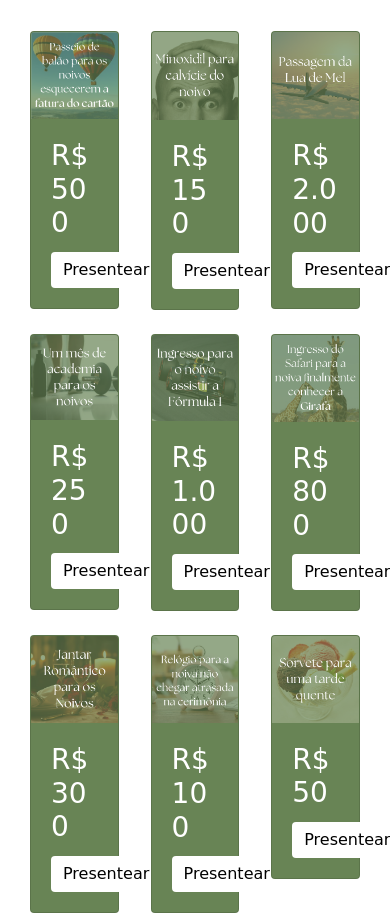
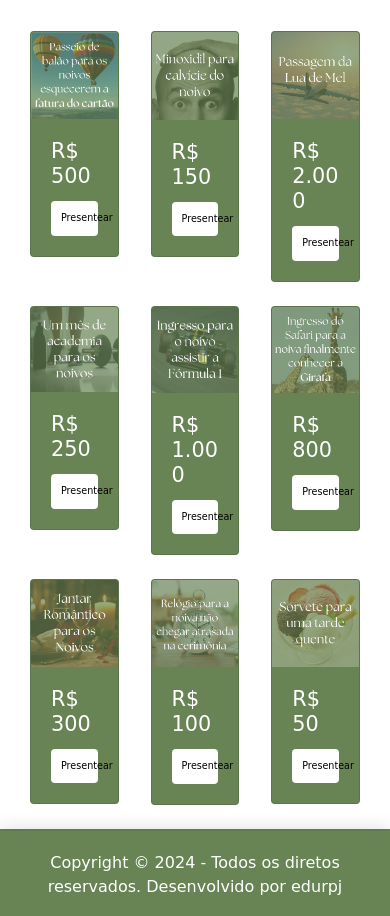
Before and after one commit to edurpj/Casamento, a plain HTML site: page index.html in a window 390 px wide. Shown: the part 3340-4256 px from the top of the page. Drawn offline with nearby package versions, Linux system fonts and the light colour scheme; a web font is replaced by a local one.

Commit message:
correção font-size

```diff
--- a/src/css/style.css
+++ b/src/css/style.css
@@ -152,28 +152,57 @@ li a:hover {
 	text-align: center;
 }
 
-/* Responsividade para telas menores */
+@media (max-width: 576px) {
+	.row {
+	  display: flex;
+	  flex-wrap: wrap;
+	  justify-content: space-between;
+	}
+
+	.col-md-4 {
+	  flex: 0 0 32%;
+	  max-width: 32%;
+	  margin-bottom: 10px;
+
+	}
+
+	.card {
+	  margin: 0 auto;
+	}
+
+	.card-title {
+		font-size: 1.3rem;
+	}
+
+	.btn {
+		width: 100%;
+		font-size: 14px;
+		padding: 10px;
+		font-size: 0.6rem;
+	  }
+  }
+
 @media (max-width: 768px) {
 
 	.row {
 		display: flex;
 		flex-wrap: wrap;
-		justify-content: space-between; /* Mantém o espaço entre os cards */
+		justify-content: space-between;
 	  }
 
 	  .col-md-4 {
-		flex: 0 0 33%; /* Cada card ocupará 32% da largura, permitindo 3 por linha com espaço */
+		flex: 0 0 33%;
 		max-width: 33%;
-		margin-bottom: 10px; /* Ajusta o espaçamento inferior dos cards */
+		margin-bottom: 10px;
 	  }
 
 	  .card {
-		margin: 0 auto; /* Centraliza o card dentro do espaço definido */
+		margin: 0 auto;
 	  }
 
 	  .container {
-		max-width: none; /* Sobrescreve qualquer limitação de largura */
-		width: 100%;     /* Garante que a largura ocupe o espaço total */
+		max-width: none;
+		width: 100%;
 	}
 
 	.countdown-container {
@@ -183,18 +212,15 @@ li a:hover {
 
 	.countdown-box {
 		width: 90px;
-		/* Aumenta a largura das caixas para evitar que o texto fique espremido */
 		padding: 8px;
 	}
 
 	.flip {
 		font-size: 2.2rem;
-		/* Reduz o tamanho do número */
 	}
 
 	.label {
 		font-size: 0.9rem;
-		/* Reduz o tamanho do texto "Segundos" */
 	}
 
 	.title {
```
